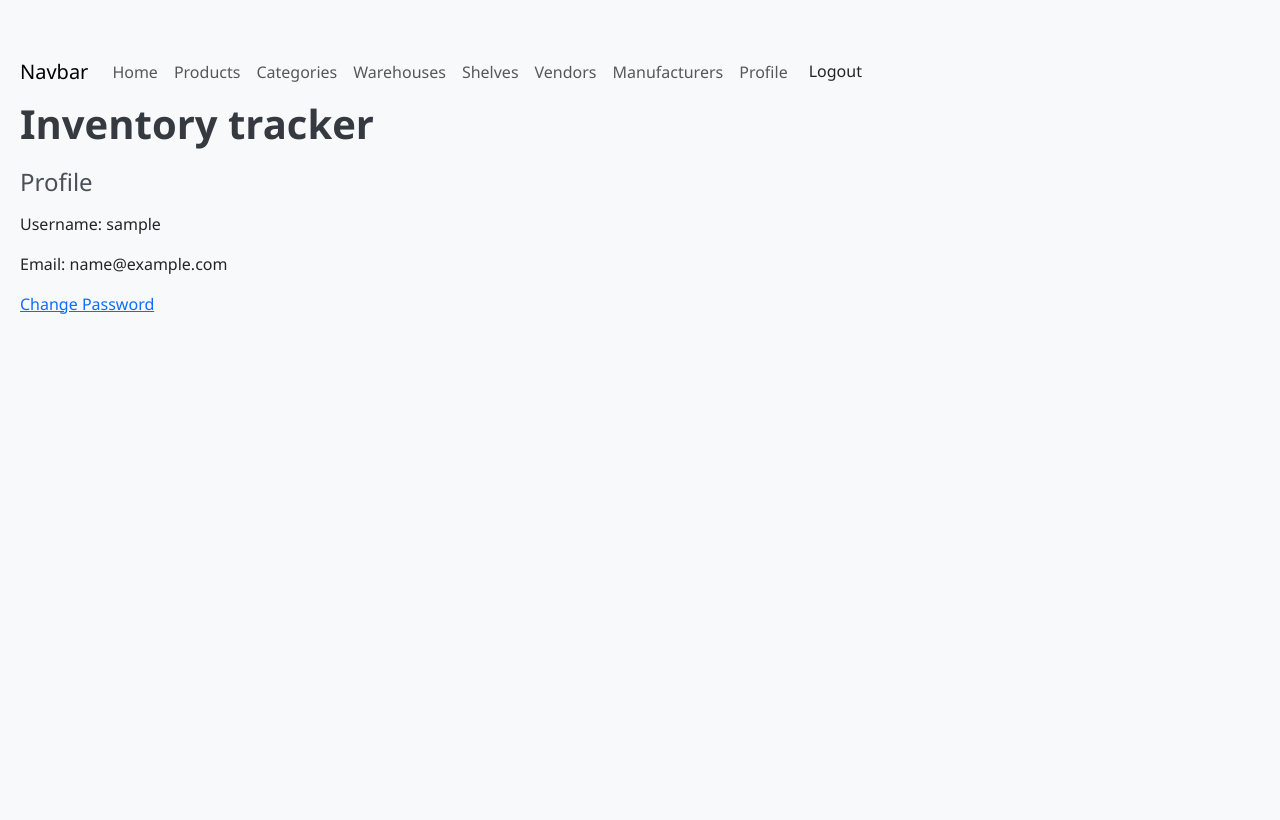
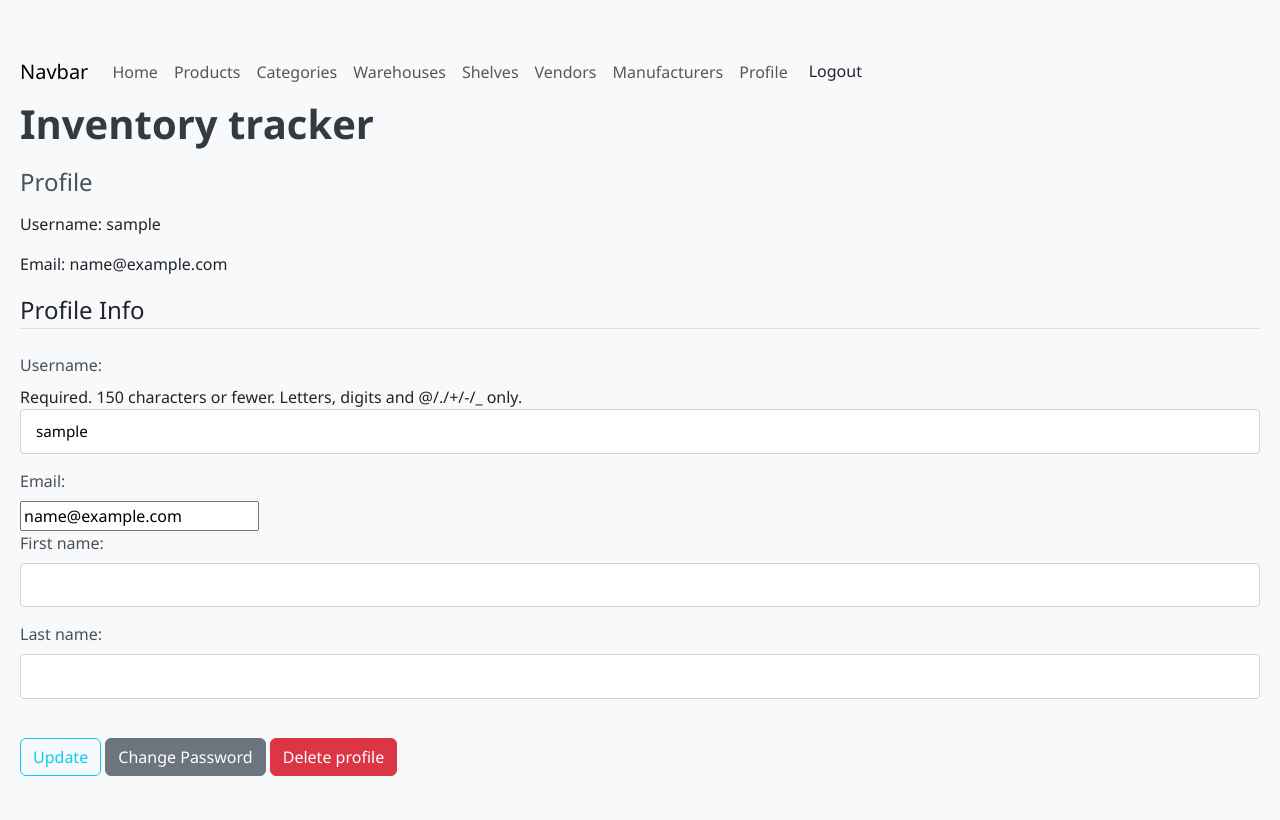
Before and after one commit to GeorgiDN/Inventory-tracker, a Django app: page /accounts/profile/ in a window 1280 px wide. Before the commit the page ends 314 px from the top, so only its background shows below. Run offline with Django 5.2, Linux system fonts and the light colour scheme; the visitor is signed in with stand-in values (Sample User, id 1); some libraries are stand-ins or nearby versions.

Commit message:
feat: add profile update and delete

```diff
--- a/inventoryTracker/inventoryTracker/accounts/forms.py
+++ b/inventoryTracker/inventoryTracker/accounts/forms.py
@@ -1,5 +1,6 @@
+from django import forms
 from django.contrib.auth.forms import UserCreationForm, PasswordChangeForm
-from inventoryTracker.accounts.models import CustomUser
+from inventoryTracker.accounts.models import CustomUser, Profile
 from django.contrib.auth import get_user_model
 User = get_user_model()
 
@@ -13,3 +14,17 @@ class CustomUserCreationForm(UserCreationForm):
 class ChangePasswordForm(PasswordChangeForm):
     class Meta:
         model = User
+
+
+class UserUpdateForm(forms.ModelForm):
+    email = forms.EmailField()
+
+    class Meta:
+        model = User
+        fields = ('username', 'email')
+
+
+class ProfileUpdateForm(forms.ModelForm):
+    class Meta:
+        model = Profile
+        fields = ('first_name', 'last_name',)
--- a/inventoryTracker/inventoryTracker/accounts/urls.py
+++ b/inventoryTracker/inventoryTracker/accounts/urls.py
@@ -1,11 +1,14 @@
-from django.urls import path
+from django.urls import path, include
 from inventoryTracker.accounts import views as accounts_views
 from django.contrib.auth import views as auth_views
 
 
 urlpatterns = [
     path('register/', accounts_views.register, name='register'),
-    path('profile/', accounts_views.profile, name='profile'),
+    path('profile/', accounts_views.ProfileView.as_view(), name='profile'),
+    path('profile/<int:pk>/', include([
+        path('delete/', accounts_views.ProfileDeleteView.as_view(), name='profile-delete'),
+    ])),
     path('change-password/', accounts_views.update_password, name='password_change'),
 
     path('logout/', auth_views.LogoutView.as_view(template_name='accounts/logout.html'), name='logout'),
--- a/inventoryTracker/inventoryTracker/accounts/views.py
+++ b/inventoryTracker/inventoryTracker/accounts/views.py
@@ -1,10 +1,15 @@
 from django.contrib import messages
-from django.shortcuts import render
+from django.shortcuts import render, get_object_or_404
 from django.shortcuts import render, redirect
 from django.contrib.auth import login, authenticate
 from django.contrib.auth.forms import UserCreationForm, AuthenticationForm
+from django.urls import reverse_lazy
+from django.views.generic import  View
 from django.contrib.auth.decorators import login_required
-from .forms import CustomUserCreationForm, ChangePasswordForm
+from .forms import CustomUserCreationForm, ChangePasswordForm, UserUpdateForm, ProfileUpdateForm
+from django.contrib.auth.mixins import LoginRequiredMixin, UserPassesTestMixin
+
+from .models import Profile
 
 
 @login_required
@@ -27,6 +32,58 @@ def register(request):
 @login_required
 def profile(request):
     return render(request, 'accounts/profile.html')
+
+class ProfileView(LoginRequiredMixin, View):
+
+    def get(self, request, *args, **kwargs):
+        u_form = UserUpdateForm(instance=request.user)
+        p_form = ProfileUpdateForm(instance=request.user.user_profile)
+
+        context = {
+            'u_form': u_form,
+            'p_form': p_form,
+        }
+
+        return render(request, 'accounts/profile.html', context)
+
+    def post(self, request, *args, **kwargs):
+        u_form = UserUpdateForm(request.POST, instance=request.user)
+        p_form = ProfileUpdateForm(request.POST, request.FILES, instance=request.user.user_profile)
+
+        if u_form.is_valid() and p_form.is_valid():
+            u_form.save()
+            p_form.save()
+            messages.success(self.request, 'Your profile has been updated!')
+            return redirect('profile')
+
+        context = {
+            'u_form': u_form,
+            'p_form': p_form
+        }
+
+        return render(request, 'accounts/profile.html', context)
+
+
+class ProfileDeleteView(LoginRequiredMixin, UserPassesTestMixin, View):
+    template_name = 'accounts/profile-delete-page.html'
+    success_url = reverse_lazy('login')
+
+    def test_func(self):
+        profile = get_object_or_404(Profile, pk=self.kwargs["pk"])
+        return self.request.user == profile.user
+
+    def get(self, request, *args, **kwargs):
+        profile = get_object_or_404(Profile, pk=self.kwargs["pk"])
+        return render(request, self.template_name, {'profile': profile})
+
+    def post(self, request, *args, **kwargs):
+        profile = get_object_or_404(Profile, pk=self.kwargs["pk"])
+        user = profile.user
+
+        user.delete()
+        profile.delete()
+
+        return redirect(self.success_url)
 
 
 def update_password(request):
--- a/inventoryTracker/templates/accounts/profile.html
+++ b/inventoryTracker/templates/accounts/profile.html
@@ -1,8 +1,24 @@
 {% extends 'index.html' %}
 
 {% block content %}
-<h2>Profile</h2>
-<p>Username: {{ user.username }}</p>
-<p>Email: {{ user.email }}</p>
-<a href="{% url 'password_change' %}">Change Password</a>
+    <h2>Profile</h2>
+    <p>Username: {{ user.username }}</p>
+    <p>Email: {{ user.email }}</p>
+
+    <form method="post" enctype="multipart/form-data">
+        {% csrf_token %}
+        <fieldset class="form-group">
+            <legend class="border-bottom mb-4">Profile Info</legend>
+            {{ u_form }}
+            {{ p_form }}
+
+        </fieldset>
+        <div class="form-group">
+            <button class="btn btn-outline-info" type="submit">Update</button>
+            <a class="btn btn-secondary" href="{% url 'password_change' %}">Change Password</a>
+            <a class="btn btn-danger" href="{% url 'profile-delete' pk=request.user.user_profile.pk %}">Delete profile</a>
+        </div>
+    </form>
+
+
 {% endblock %}
--- a/inventoryTracker/templates/products.html
+++ b/inventoryTracker/templates/products.html
@@ -10,7 +10,7 @@
                 <div class="col-md-12">
                     <div class="d-flex align-items-center">
                         <div class="form-check me-3">
-                            <input class="form-check-input" type="checkbox" id="select-all"
+                            <input class="form-check-input mb-2" type="checkbox" id="select-all"
                                    onchange="toggleSelectAll(this)">
                             <label class="form-check-label" for="select-all">Select All</label>
                         </div>
@@ -30,7 +30,7 @@
                             <option value="">-- Select Warehouse --</option>
                         </select>
 
-                        <button onclick="applyBulkAction()" class="btn btn-primary">Apply</button>
+                        <button onclick="applyBulkAction()" class="btn btn-primary mb-3">Apply</button>
                     </div>
                 </div>
             </div>
```
Also changed, not shown: inventoryTracker/templates/accounts/profile-delete-page.html (added, +11 -0 lines).
